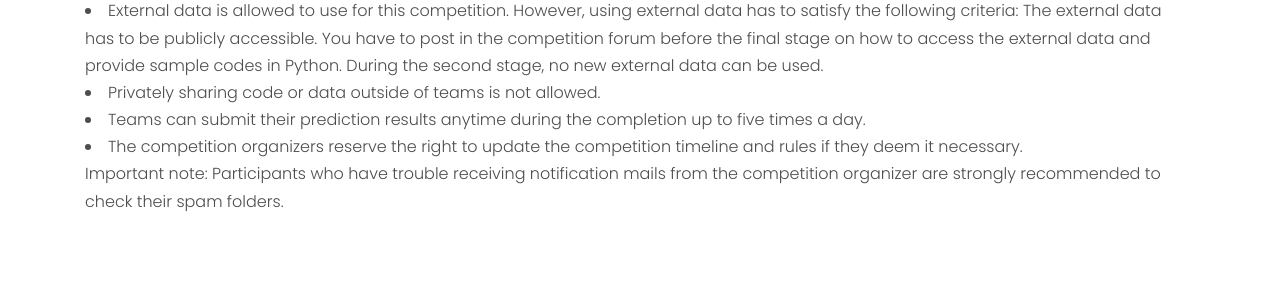
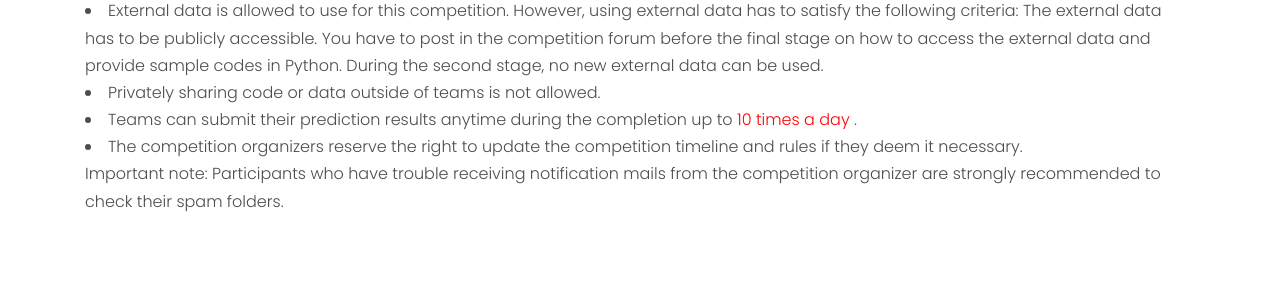
Before and after one commit to traffic-signal-control/TSCC-flask, a Flask app: page /rules in a window 1280 px wide. Shown: the part 1081-1384 px from the top of the page. Run offline with Flask 2, Linux system fonts and the light colour scheme; parts of the project's set-up code (start-up, migrations or seed data) failed here and were passed over; some libraries are stand-ins or nearby versions; some web fonts are replaced.

Commit message:
font color 10 times

```diff
--- a/flaskr/templates/rules.html
+++ b/flaskr/templates/rules.html
@@ -87,8 +87,8 @@
           </div>
 
 
-          <div class="d-inline-block d-xl-none ml-md-0 mr-auto py-3"  ><a href="#" class="site-menu-toggle js-menu-toggle text-white"><span class="icon-menu h3"></span></a></div>
-
+          <div class="d-inline-block d-xl-none ml-md-0 mr-auto py-3">
+              <a href="#" class="site-menu-toggle js-menu-toggle text-white"><span class="icon-menu h3"></span></a>
           </div>
 
         </div>
@@ -124,7 +124,7 @@
 		<li>Participants are allowed to use open-source codes or tools but are not permitted to use any code or tools that have not been publicly released or 		authorized.</li>
 		<li>External data is allowed to use for this competition. However, using external data has to satisfy the following criteria: The external data has to 		be publicly accessible. You have to post in the competition forum before the final stage on how to access the external data and provide sample codes in 		Python. During the second stage, no new external data can be used.</li>
 		<li>Privately sharing code or data outside of teams is not allowed.</li>
-		<li>Teams can submit their prediction results anytime during the completion up to five times a day.</li>
+		<li>Teams can submit their prediction results anytime during the completion up to <span style="color: red">10 times a day</span> .</li>
 		<li>The competition organizers reserve the right to update the competition timeline and rules if they deem it necessary.</li>
 		</ol>
 		<p>Important note: Participants who have trouble receiving notification mails from the competition organizer are strongly recommended to check their spam folders.</p>
```
